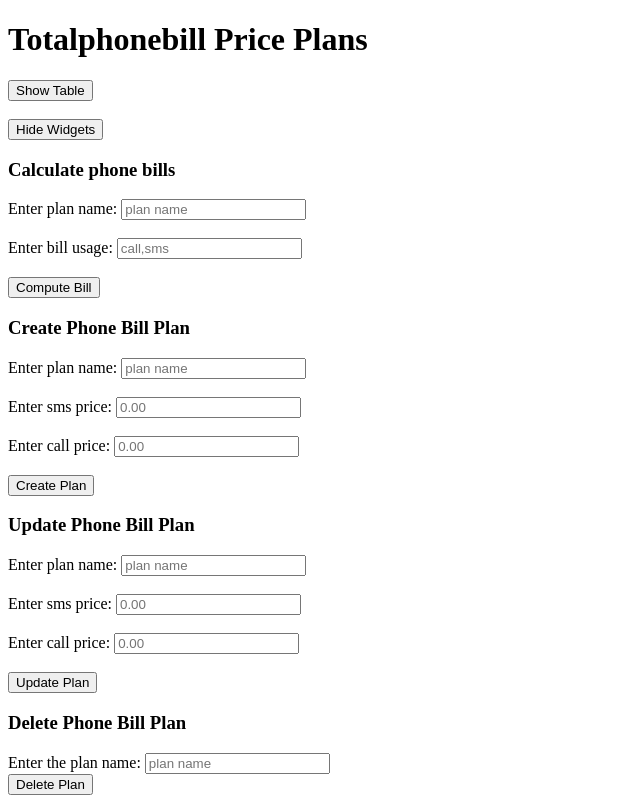
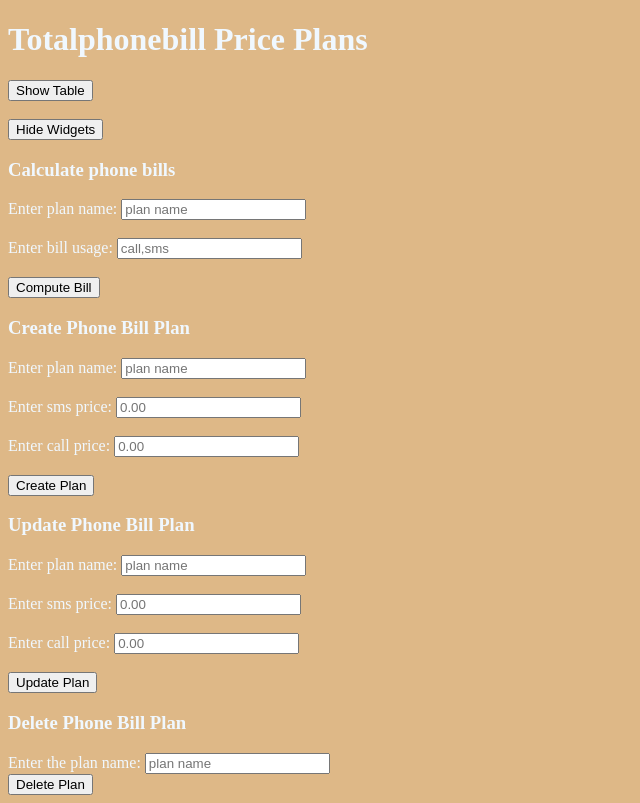
Before and after one commit to 218039364/price_plans, a website: page public/index.html in a window 1280 px wide. Both pictures are taken after a click on the button "Show Widgets". Shown: the whole page, without its empty margins (0-640 px from the left). Drawn offline with nearby package versions, Linux system fonts and the light colour scheme; no server answers.

Commit message:
first commit

```diff
--- a/public/index.html
+++ b/public/index.html
@@ -4,12 +4,14 @@
     <meta charset="UTF-8" />
     <meta name="viewport" content="width=device-width, initial-scale=1.0" />
     <title>Price Plans</title>
-    <script src="./server.js"></script>
+    <script src="./express.js"></script>
     <script src="//unpkg.com/alpinejs" defer></script>
     <script src="https://cdn.jsdelivr.net/npm/axios/dist/axios.min.js"></script>
   </head>
-  <body class="body" x-data="totalphonebillWidget">
-    <h1>Totalphonebill Price Plans</h1>
+
+
+  <body style="background-color: burlywood;" x-data="totalphonebillWidget">
+    <h1 style="color: aliceblue;">Totalphonebill Price Plans</h1>
 
     <button
       x-on:click="showTable = !showTable"
@@ -18,7 +20,7 @@
 
     <br />
 
-    <section>
+    <section style="color: aliceblue;">
       <table
         x-show="showTable"
         x-transition:enter="fade-enter-active"
@@ -50,7 +52,7 @@
     ></button
     ><br />
 
-    <section
+    <section style="color: aliceblue;"
 
       x-show="showFirstSection"
       x-transition:enter="slide-enter-active"
@@ -126,7 +128,7 @@
       </div>
     </section>
 
-    <section
+    <section style="color: aliceblue;"
       x-show="showFirstSection"
       x-transition:enter="slide-enter-active"
       x-transition:enter-start="slide-enter-from"
```
Also changed, not shown: public/express.js (renamed from public/server.js), space.jpg (added), 2 other files.
